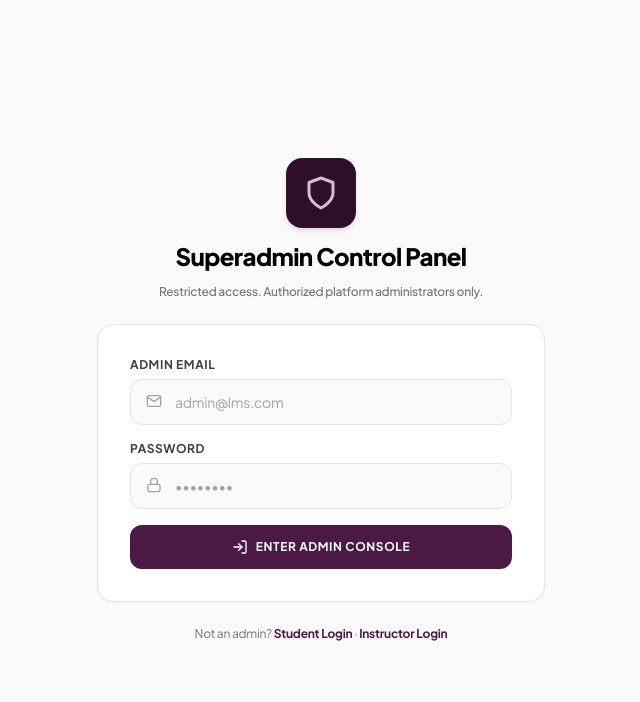
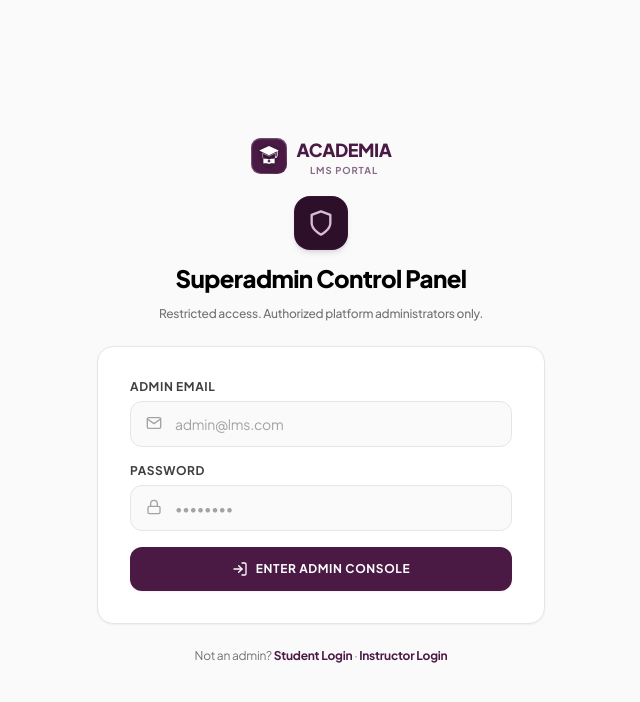
Before and after one commit to midexol/LMS, a Next.js app: page /admin/login in a window 1280 px wide. Shown: the top 702 px of the page, without its empty margins (319-959 px from the left). Built offline with nearby package versions, Linux system fonts and the light colour scheme; no server answers.

Commit message:
fix(branding): unify official BrandLogo across footer, student player, admin and instructor portals

```diff
--- a/src/app/LandingPage.tsx
+++ b/src/app/LandingPage.tsx
@@ -515,7 +515,7 @@ export function LandingPage({
         <div className="max-w-7xl mx-auto flex flex-col md:flex-row items-center justify-between gap-6">
           {/* Brand + Institutional Attribution */}
           <div className="flex flex-col sm:flex-row items-center gap-3 text-center sm:text-left">
-            <BrandLogo href="/" variant="light" size="sm" showSubtitle={false} />
+            <BrandLogo href="/" variant="light" size="sm" />
             <div className="hidden sm:block h-4 w-[1px] bg-[#3B1537]" />
             <span className="text-xs text-[#D6BDD4]">
               A product of The Federal Polytechnic, Ado-Ekiti
--- a/src/app/admin/login/page.tsx
+++ b/src/app/admin/login/page.tsx
@@ -3,6 +3,7 @@
 import React, { useState } from "react";
 import Link from "next/link";
 import { FiShield, FiMail, FiLock, FiLogIn, FiAlertCircle } from "react-icons/fi";
+import { BrandLogo } from "@/components/ui/BrandLogo";
 
 export default function AdminLoginPage() {
   const [email, setEmail] = useState("");
@@ -45,8 +46,11 @@ export default function AdminLoginPage() {
       <div className="w-full max-w-md space-y-6">
         {/* Header */}
         <div className="text-center space-y-3">
-          <div className="inline-flex p-4 rounded-2xl bg-[#2D0F2A] text-white shadow-md border border-[#4A1A45]/40">
-            <FiShield className="w-9 h-9 text-[#D6BDD4]" />
+          <div className="flex justify-center mb-2">
+            <BrandLogo href="/" variant="dark" size="md" />
+          </div>
+          <div className="inline-flex p-3 rounded-2xl bg-[#2D0F2A] text-white shadow-md border border-[#4A1A45]/40">
+            <FiShield className="w-7 h-7 text-[#D6BDD4]" />
           </div>
           <h1 className="text-2xl font-black tracking-tight text-black">Superadmin Control Panel</h1>
           <p className="text-xs text-neutral-500 font-medium">
--- a/src/app/instructor/login/page.tsx
+++ b/src/app/instructor/login/page.tsx
@@ -3,6 +3,7 @@
 import React, { useState } from "react";
 import Link from "next/link";
 import { FiBookOpen, FiMail, FiLock, FiLogIn, FiAlertCircle, FiShield } from "react-icons/fi";
+import { BrandLogo } from "@/components/ui/BrandLogo";
 
 export default function InstructorLoginPage() {
   const [email, setEmail] = useState("");
@@ -43,8 +44,11 @@ export default function InstructorLoginPage() {
     <div className="min-h-screen bg-neutral-50 flex items-center justify-center p-6">
       <div className="w-full max-w-md bg-white rounded-2xl p-8 border border-neutral-200 shadow-sm space-y-6">
         <div className="text-center space-y-2">
+          <div className="flex justify-center mb-2">
+            <BrandLogo href="/" variant="dark" size="md" />
+          </div>
           <div className="inline-flex p-3 rounded-2xl bg-[#2D0F2A] text-[#D6BDD4] mb-2 shadow-sm border border-[#4A1A45]/40">
-            <FiShield className="w-8 h-8" />
+            <FiShield className="w-7 h-7" />
           </div>
           <h1 className="text-2xl font-black text-black tracking-tight">Instructor Portal</h1>
           <p className="text-xs text-neutral-500 font-medium">Sign in to manage curriculum, assignments, and analytics.</p>
--- a/src/components/student/StudentPlayerNavbar.tsx
+++ b/src/components/student/StudentPlayerNavbar.tsx
@@ -3,6 +3,7 @@
 import React from "react";
 import Link from "next/link";
 import { FiArrowLeft, FiLogOut } from "react-icons/fi";
+import { BrandLogo } from "@/components/ui/BrandLogo";
 
 interface StudentPlayerNavbarProps {
   courseTitle: string;
@@ -19,8 +20,12 @@ export function StudentPlayerNavbar({ courseTitle, category, studentName }: Stud
   return (
     <header className="sticky top-0 z-40 bg-[#1E0A1C] text-white border-b border-[#3B1537] shadow-sm">
       <div className="max-w-7xl mx-auto px-4 sm:px-6 h-16 flex items-center justify-between gap-4">
-        {/* Left: Back to Curriculum + Course Title */}
+        {/* Left: Brand Logo + Back to Curriculum + Course Title */}
         <div className="flex items-center gap-3 sm:gap-4 min-w-0">
+          <BrandLogo href="/my-courses" variant="light" size="sm" />
+
+          <div className="h-5 w-[1px] bg-[#3B1537] shrink-0 hidden sm:block" />
+
           <Link
             href="/my-courses"
             className="flex items-center gap-2 px-3 py-1.5 rounded-lg bg-[#2D0F2A] hover:bg-[#4A1A45] text-neutral-200 hover:text-white text-xs font-semibold transition-colors shrink-0 border border-[#4A1A45]/40"
```
